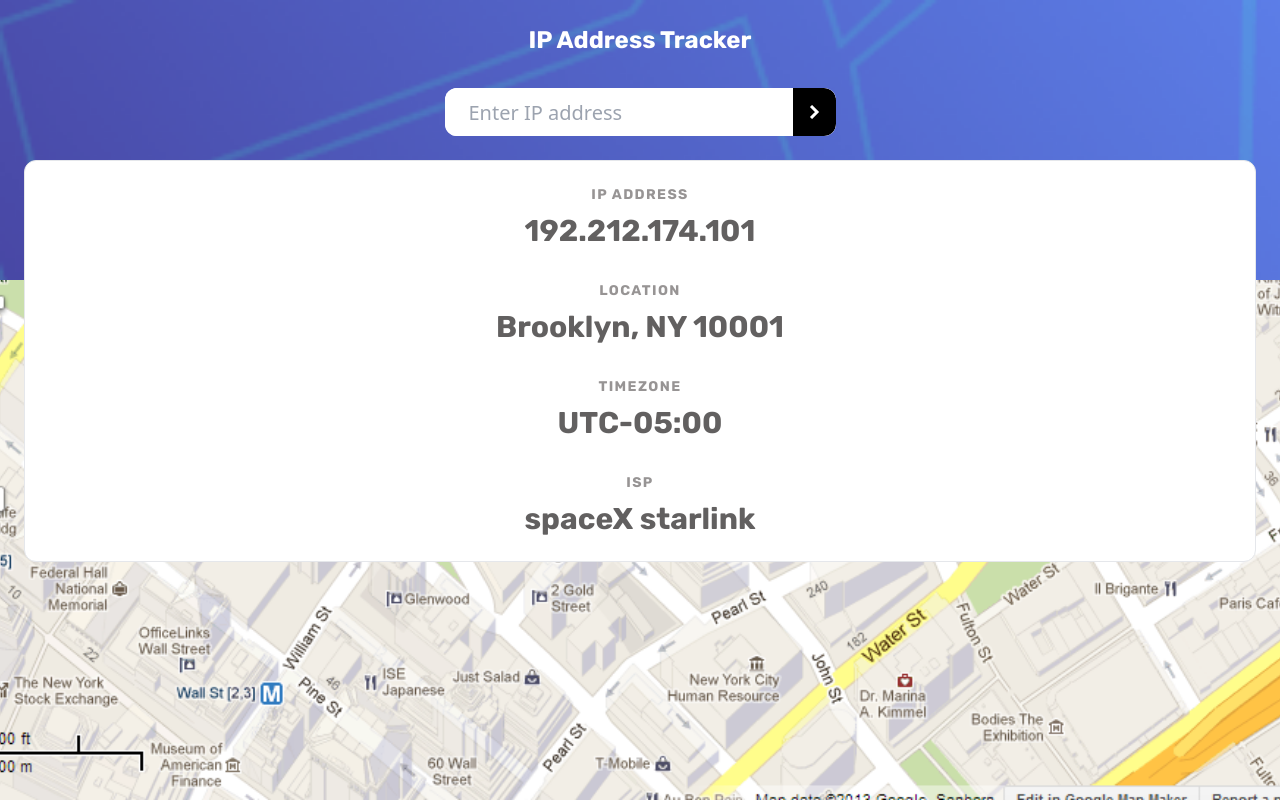
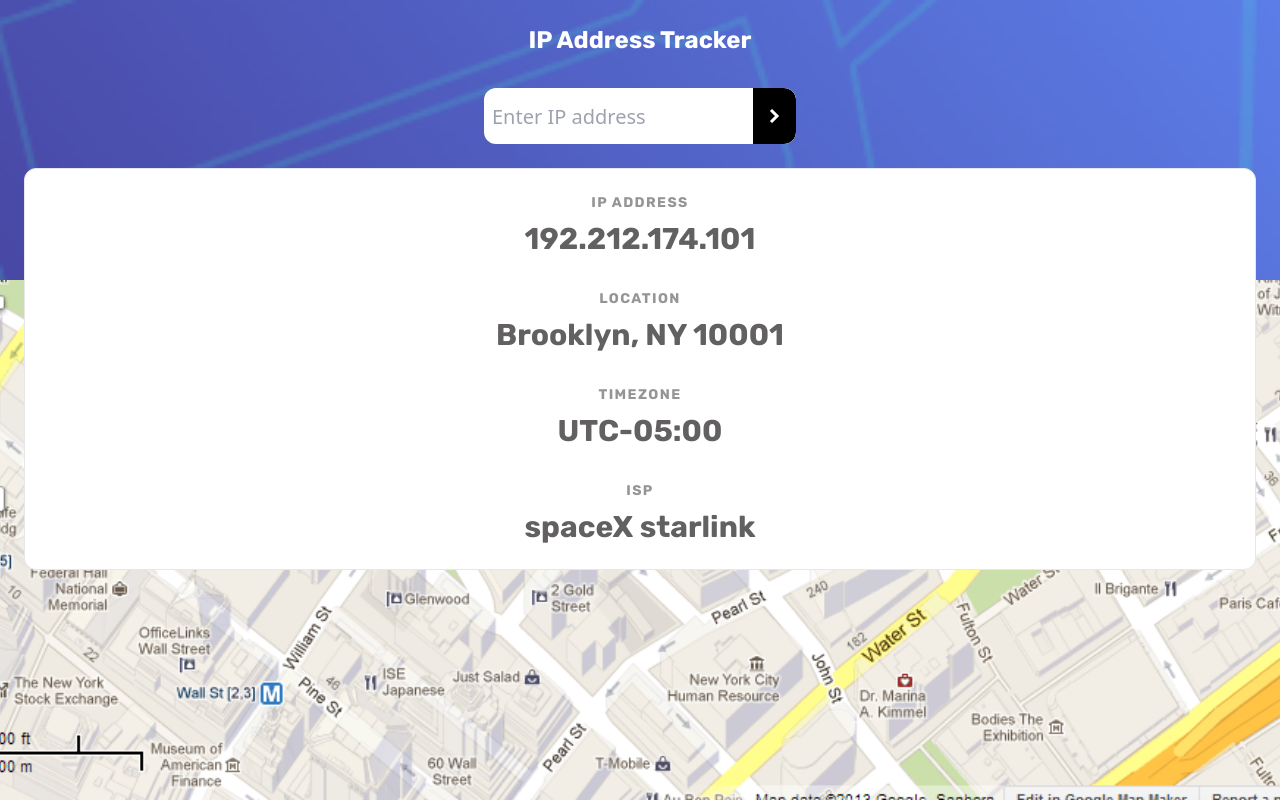
Before and after one commit to Yun4g/IP-Address-Tracker, a plain HTML site: page index.html in a window 1280 px wide. Drawn offline with nearby package versions, Linux system fonts and the light colour scheme.

Commit message:
ip tracker

```diff
--- a/index.html
+++ b/index.html
@@ -16,9 +16,9 @@
             <h3 class="text-white  text-2xl mb-8">IP Address Tracker</h3>
 
             <div class="  flex justify-center    mb-6 ">
-           <div class="bg-white rounded-xl flex lg:w-74  sm:w-74  overflow-hidden" >
-                <input type="text" class="mr-18 h-10 p-6 outline-none p-2 text-xl" id="ipinput" placeholder="Enter IP address" class="" />
-                <button class="ml-1 bg-black  text-white rounded-r-xl  p-4  " onclick="resquestBtn()">
+           <div class="bg-white rounded-xl flex lg:w-74 p-2 sm:w-74  relative overflow-hidden" >
+                <input type="text" class="mr-18 h-10 outline-none  text-xl" id="ipinput" placeholder="Enter IP address" class="" />
+                <button class="ml-1 bg-black  text-white rounded-r-xl  p-4  absolute right-0 top-0 h-full" onclick="resquestBtn()">
                     <svg xmlns="http://www.w3.org/2000/svg" width="11" height="14"><path fill="none" stroke="#FFF" stroke-width="3" d="M2 1l6 6-6 6"/></svg>
                 </button>
             </div>
```
